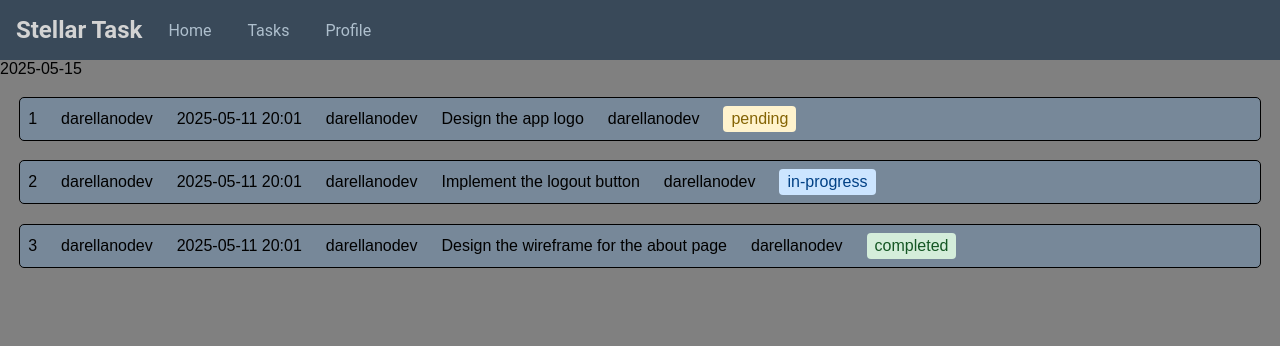
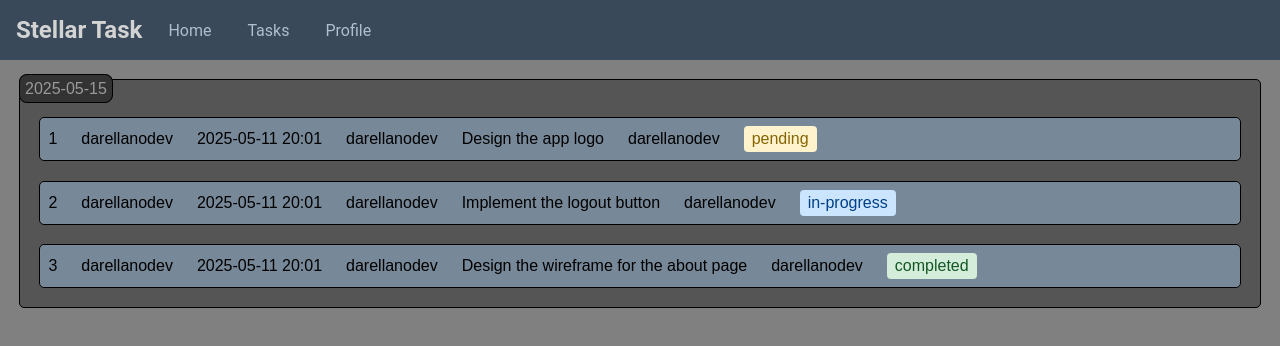
Before and after one commit to darellanodev/stellar-task, an Angular app: page / in a window 1280 px wide. Shown: the top 346 px of the page. Built offline with nearby package versions, Linux system fonts and the light colour scheme.

Commit message:
feat: Apply some styles to the day component (closes #7)

```diff
--- a/src/app/day/components/day/day.component.html
+++ b/src/app/day/components/day/day.component.html
@@ -1,5 +1,5 @@
 <div class="day">
-  <div class="day-date">{{ day.date | date: 'yyyy-MM-dd' }}</div>
+  <span class="day-date">{{ day.date | date: 'yyyy-MM-dd' }}</span>
   <div class="tasks-list">
     <app-task *ngFor="let task of day.tasks" [task]="task"></app-task>
   </div>
--- a/src/app/day/components/day/day.component.scss
+++ b/src/app/day/components/day/day.component.scss
@@ -0,0 +1,16 @@
+:host {
+  display: block;
+  background-color: #555;
+  margin: 1.2rem;
+  border-radius: 5px;
+  border: solid 1px;
+}
+
+.day-date {
+  color: #999;
+  background-color: #333;
+  border-radius: 0.5rem;
+  padding: 0.3rem;
+  border: solid 1px #000;
+  margin-left: -1px;
+}
```
